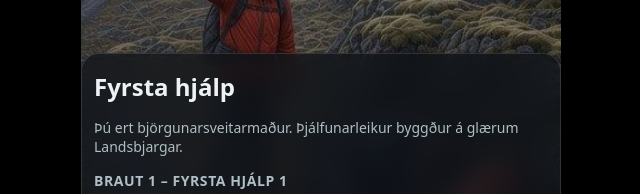
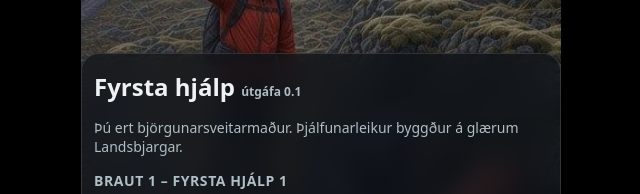
Before and after one commit to throsturfh/fyrstahjalp, a plain HTML site: page index.html in a window 1280 px wide. Shown: the part 351-545 px from the top of the page, 319-959 px from the left. Drawn offline with Linux system fonts and the light colour scheme.

Commit message:
Útgáfa 0.1

```diff
--- a/game.js
+++ b/game.js
@@ -91,7 +91,7 @@ function render(){({distance,close,debrief})[view]();}
 
 /* ---------- valmynd ---------- */
 function menu(){st=null;view='menu';const s0=S[0];
- app.innerHTML=`<div class="pano"><div class="track" id="track"><img id="bg" src="${s0?s0.images.wide:''}" alt=""></div></div><div class="drawer glass" style="height:auto;max-height:80dvh"><div class="dbody" style="padding-top:16px"><h1>Fyrsta hjálp</h1><p class="muted">Þú ert björgunarsveitarmaður. Þjálfunarleikur byggður á glærum Landsbjargar.</p>
+ app.innerHTML=`<div class="pano"><div class="track" id="track"><img id="bg" src="${s0?s0.images.wide:''}" alt=""></div></div><div class="drawer glass" style="height:auto;max-height:80dvh"><div class="dbody" style="padding-top:16px"><h1>Fyrsta hjálp <small class="muted" style="font-size:.5em">útgáfa 0.1</small></h1><p class="muted">Þú ert björgunarsveitarmaður. Þjálfunarleikur byggður á glærum Landsbjargar.</p>
  <h3>Braut 1 – Fyrsta hjálp 1</h3>${S.filter(s=>s.track===1).map(s=>`<button class="primary" data-s="${s.id}">${esc(s.title)}</button>`).join('')}
  <h3>Braut 2 – Óbyggðagrunnur</h3><button disabled>Væntanlegt</button><h3>Braut 3 – WFR</h3><button disabled>Væntanlegt</button></div></div>`;
  const img=$('#bg'),t=$('#track');const c=()=>{t.style.transform=`translateX(${Math.min(0,app.clientWidth/2-t.offsetWidth*0.5)}px)`;};img.complete?c():img.onload=c;
--- a/index.html
+++ b/index.html
@@ -2,5 +2,5 @@
 <meta name="viewport" content="width=device-width,initial-scale=1,maximum-scale=1,user-scalable=no,viewport-fit=cover">
 <meta name="theme-color" content="#14181d"><meta name="mobile-web-app-capable" content="yes"><meta name="apple-mobile-web-app-capable" content="yes"><meta name="apple-mobile-web-app-status-bar-style" content="black-translucent"><meta name="apple-mobile-web-app-title" content="Fyrsta hjálp">
 <link rel="manifest" href="manifest.webmanifest"><link rel="apple-touch-icon" href="img/icon-192.png"><link rel="icon" href="img/icon-192.png">
-<title>Fyrsta hjálp – leikur</title><link rel="stylesheet" href="style.css"></head>
-<body><div id="app"></div><script src="scenarios/index.js"></script><script src="game.js"></script></body></html>
+<title>Fyrsta hjálp – leikur</title><link rel="stylesheet" href="style.css?v=0.1"></head>
+<body><div id="app"></div><script src="scenarios/index.js?v=0.1"></script><script src="game.js?v=0.1"></script></body></html>
```
